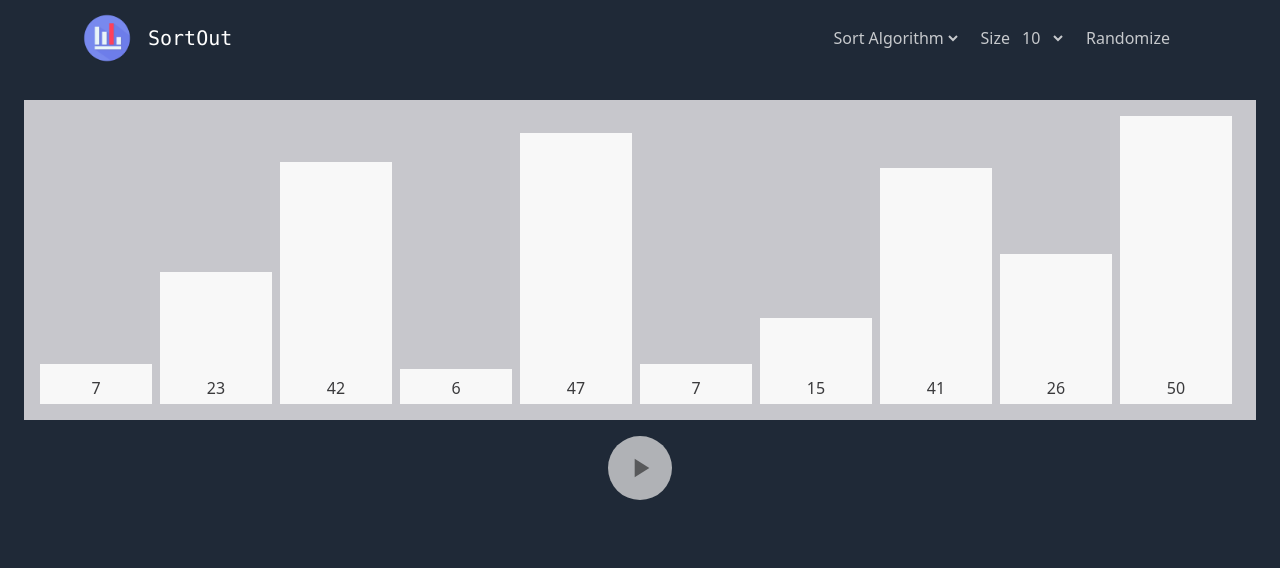
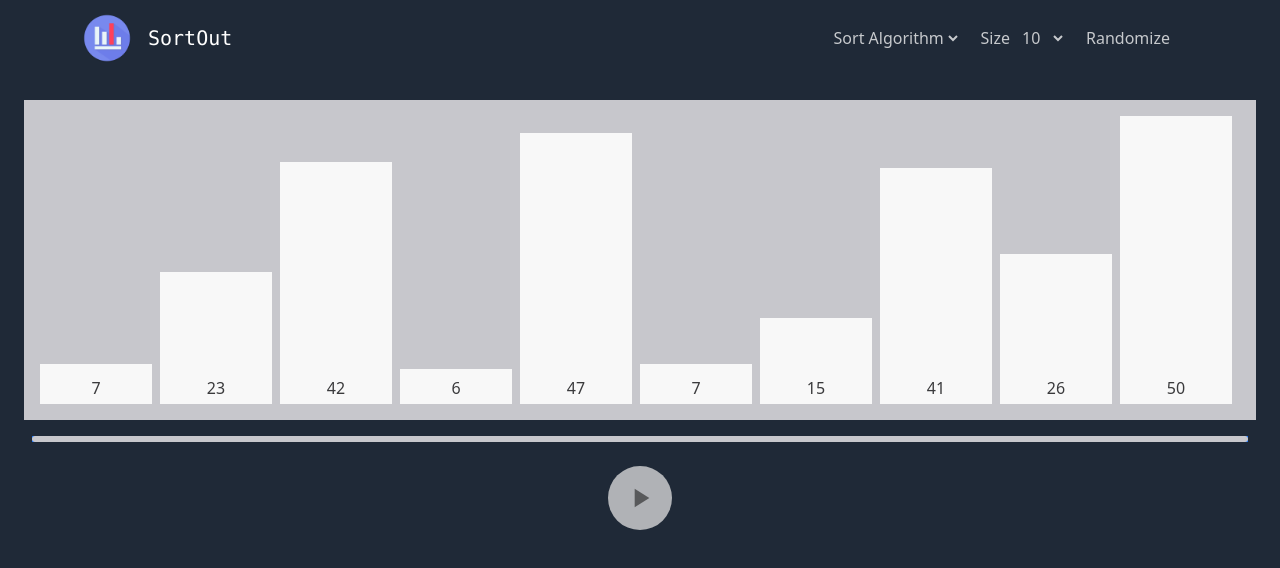
Before and after one commit to RajKanani1206/SortOut, a React (Create React App) app: page / in a window 1280 px wide. Shown: the top 568 px of the page. Built offline with nearby package versions, Linux system fonts and the light colour scheme.

Commit message:
Added progress bar

```diff
--- a/package.json
+++ b/package.json
@@ -1,5 +1,6 @@
 {
-  "name": "abcd",
+  "name": "sort-out",
+  "homepage": "https://RajKanani1206.github.io/SortOut",
   "version": "0.1.0",
   "private": true,
   "dependencies": {
@@ -7,6 +8,7 @@
     "@testing-library/react": "^13.3.0",
     "@testing-library/user-event": "^13.5.0",
     "bootstrap": "^5.1.3",
+    "gh-pages": "^4.0.0",
     "react": "^18.2.0",
     "react-bootstrap": "^2.4.0",
     "react-dom": "^18.2.0",
@@ -15,6 +17,8 @@
     "web-vitals": "^2.1.4"
   },
   "scripts": {
+    "predeploy": "npm run build",
+    "deploy": "gh-pages -d build",
     "start": "react-scripts start",
     "build": "react-scripts build",
     "test": "react-scripts test",
--- /dev/null
+++ b/src/components/SortVisualizer/ProgressBar.js
@@ -0,0 +1,15 @@
+import React from "react";
+import "./style.css";
+
+const ProgressBar = ({ width }) => (
+  <div className="progress-bar-inner">
+    <div
+      className="progress-bar-active"
+      style={{
+        width: `${width}%`,
+      }}
+    ></div>
+  </div>
+);
+
+export default ProgressBar;
--- a/src/components/SortVisualizer/index.js
+++ b/src/components/SortVisualizer/index.js
@@ -1,4 +1,5 @@
 import React, { useEffect, useState } from "react";
+import ProgressBar from "./ProgressBar";
 import SortChart from "./SortChart";
 import "./style.css";
 import VisualizerControls from "./VisualizerControls";
@@ -90,6 +91,9 @@ const SortVisualizer = ({ array, trace, colorKey, description }) => {
         groupD={groupD}
         sortedIndices={sortedIndices}
       />
+      <div className="progress-bar mt-3">
+        <ProgressBar width={tracing.length > 0 ? (traceStep / (tracing.length - 1)) * 100 : 0} />
+      </div>
       <VisualizerControls
         onPlay={() => (traceStep === -1 ? run(tracing) : resume())}
         onPause={() => pause()}
--- a/src/components/SortVisualizer/style.css
+++ b/src/components/SortVisualizer/style.css
@@ -102,3 +102,45 @@
 .playback-speed-select:focus-visible {
   outline: none;
 }
+
+.progress-bar {
+  overflow: clip;
+  margin: 0.5rem;
+}
+
+.progress-bar-inner {
+  width: 100%;
+  height: 0.375rem;
+  border-radius: 4px;
+  overflow: hidden;
+  background-color: rgb(199, 199, 204);
+}
+
+.progress-bar-active {
+  height: 100%;
+  border-radius: 4px;
+  overflow: hidden;
+  background-color: #8e99e6;
+  animation-name: primary-translate;
+  animation-duration: 500ms;
+}
+
+@keyframes primary-translate {
+  0% {
+    transform: translateX(0);
+  }
+
+  20% {
+    animation-timing-function: cubic-bezier(0.5, 0, 0.701732, 0.495819);
+    transform: translateX(0);
+  }
+
+  59.15% {
+    animation-timing-function: cubic-bezier(0.302435, 0.381352, 0.55, 0.956352);
+    transform: translateX(83.67142%);
+  }
+
+  100% {
+    transform: translateX(200.611057%);
+  }
+}
```
Also changed, not shown: 1 other file (tests, documents, lock files or other folders).
